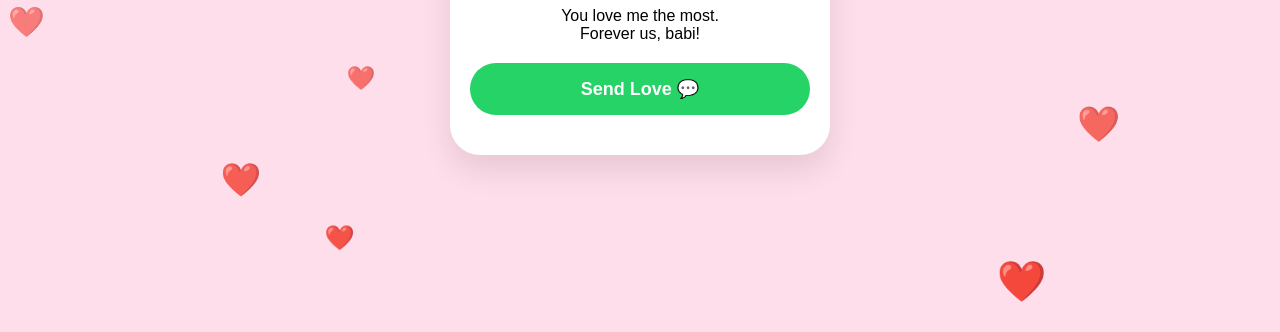
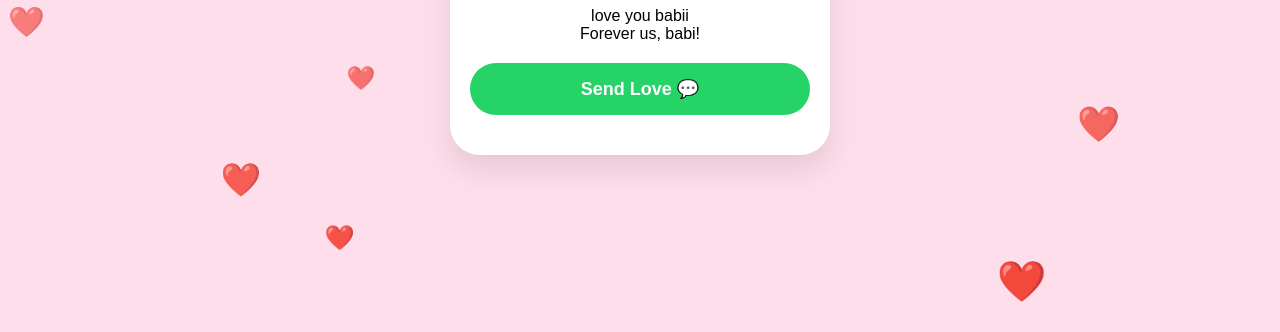
Before and after one commit to juliangod/for-my-babi-updated, a plain HTML site: page index.html in a window 1280 px wide. Both pictures are taken after a click on the button "YES! 💖". Shown: the part 468-800 px from the top of the page. Drawn offline with Linux system fonts and the light colour scheme.

Commit message:
Update index.html

```diff
--- a/index.html
+++ b/index.html
@@ -181,7 +181,7 @@
             document.getElementById('card').innerHTML = `
                 <img src="https://media0.giphy.com/media/v1.Y2lkPTc5MGI3NjExOGxlcWVhdnI1Y3k2cHFyYTJtdG5yNjhkem1yYXN4dXM5eWdrbWJvMSZlcD12MV9pbnRlcm5hbF9naWZfYnlfaWQmY3Q9Zw/Zl7u48zLVFgLpRwq6f/giphy.gif" class="mocha-gif" alt="Mocha Bouquet">
                 <h1>I KNEW IT! 🥰❤️</h1>
-                <p>You love me the most. <br> Forever us, babi!</p>
+                <p>love you babii <br> Forever us, babi!</p>
                 <button onclick="sendWA()" style="background:#25D366; color:white; width:100%; margin-top:20px;">Send Love 💬</button>
             `;
             setInterval(createHeart, 200);
```
